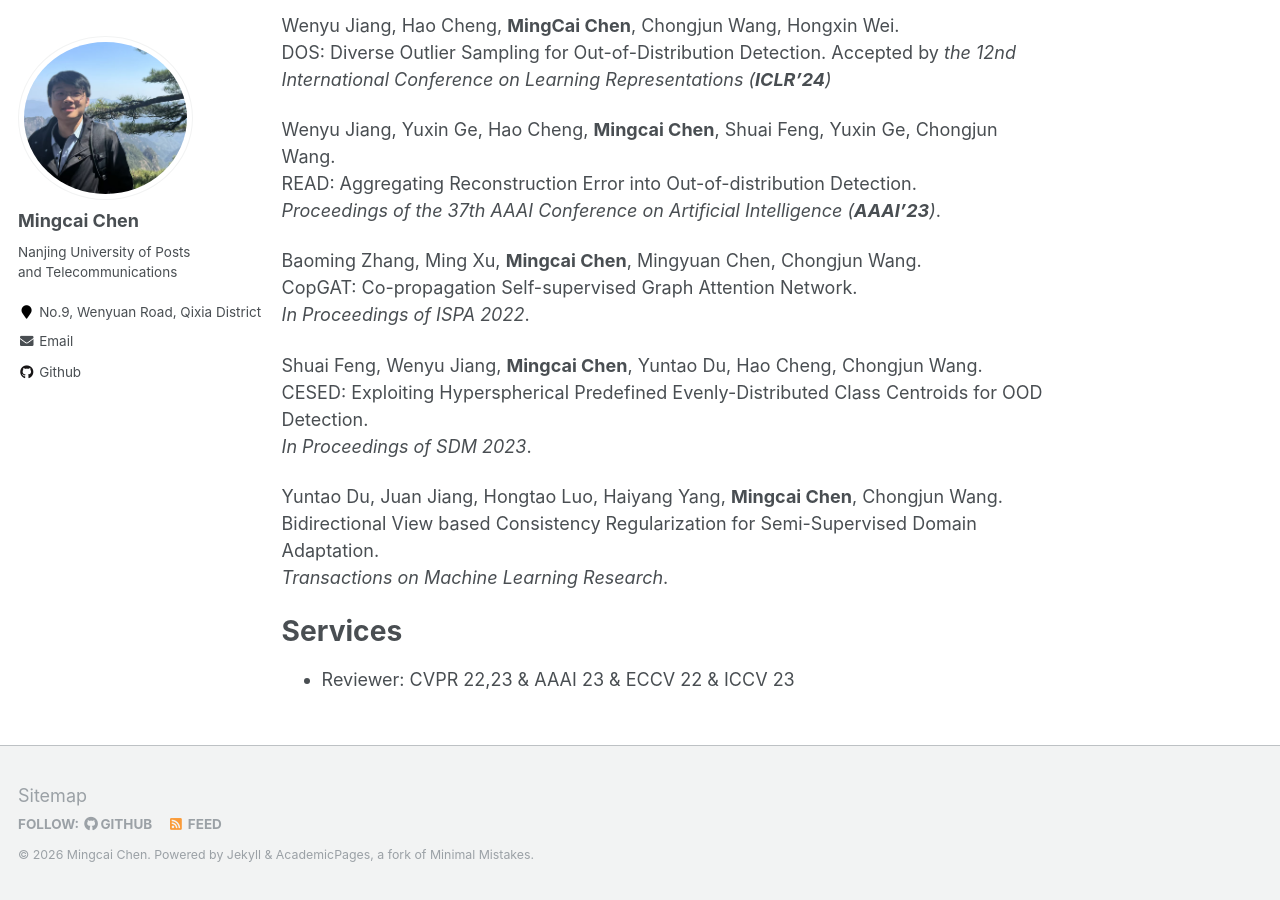
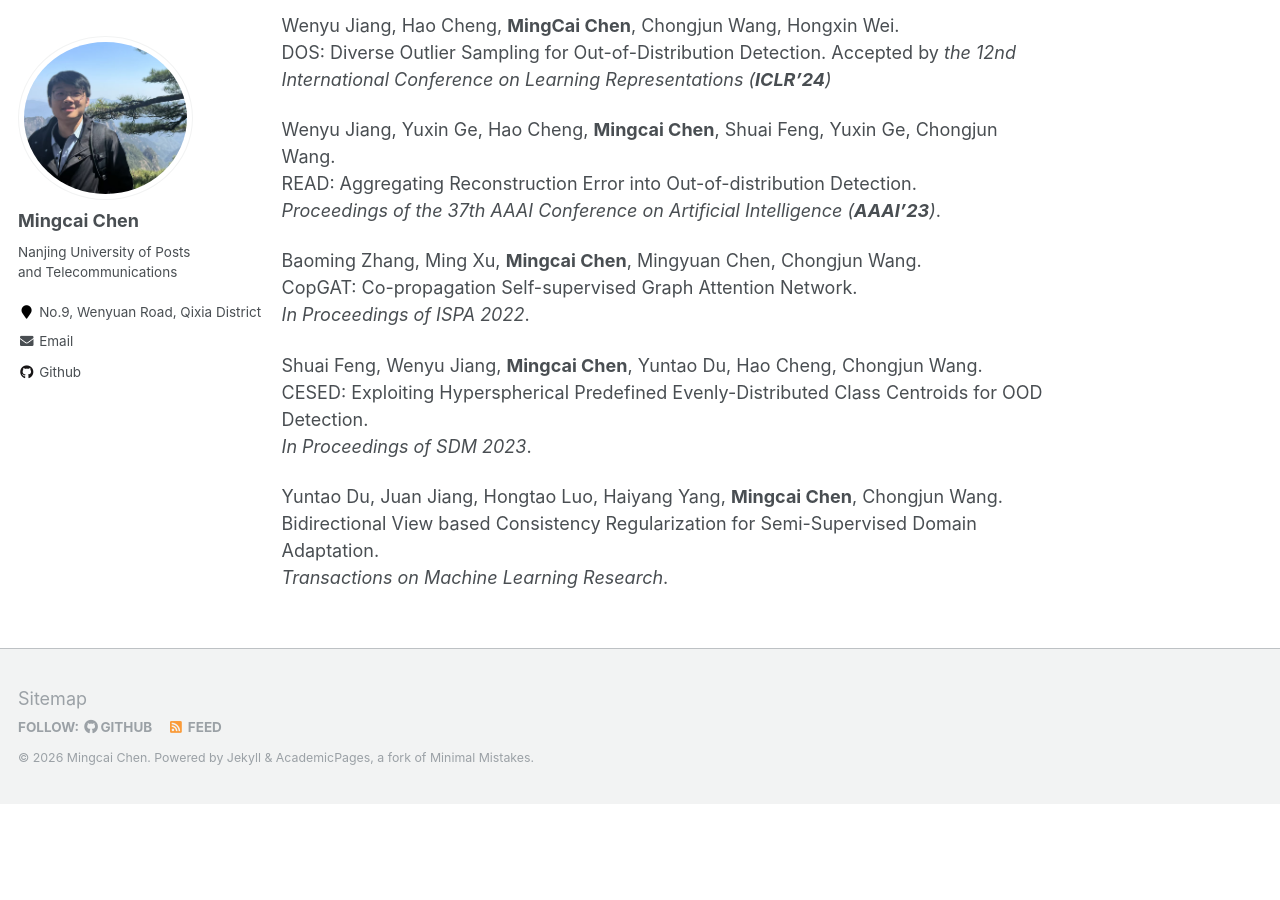
Before and after one commit to chenmc1996/chenmc1996.github.io, a Jekyll site: the page built from _pages/about.md, in a window 1280 px wide and 900 px high, scrolled down 1514 px. Built offline with Jekyll 4.4.1, drawn with Linux system fonts in a browser that asks for light colours; after the commit the page ends 2318 px from its top, so only the background shows below that; some of the changed text lies outside the part shown.

Commit message:
Update about.md

```diff
--- a/_pages/about.md
+++ b/_pages/about.md
@@ -72,8 +72,3 @@ CESED: Exploiting Hyperspherical Predefined Evenly-Distributed Class Centroids f
 Yuntao Du, Juan Jiang, Hongtao Luo, Haiyang Yang, **Mingcai Chen**, Chongjun Wang.
 Bidirectional View based Consistency Regularization for Semi-Supervised Domain Adaptation.
 *Transactions on Machine Learning Research*.
-
-
-Services
-======
-- Reviewer: CVPR 22,23 & AAAI 23 & ECCV 22 & ICCV 23
```
Also changed, not shown: other parts of _pages/about.md (+1 -1 lines).
